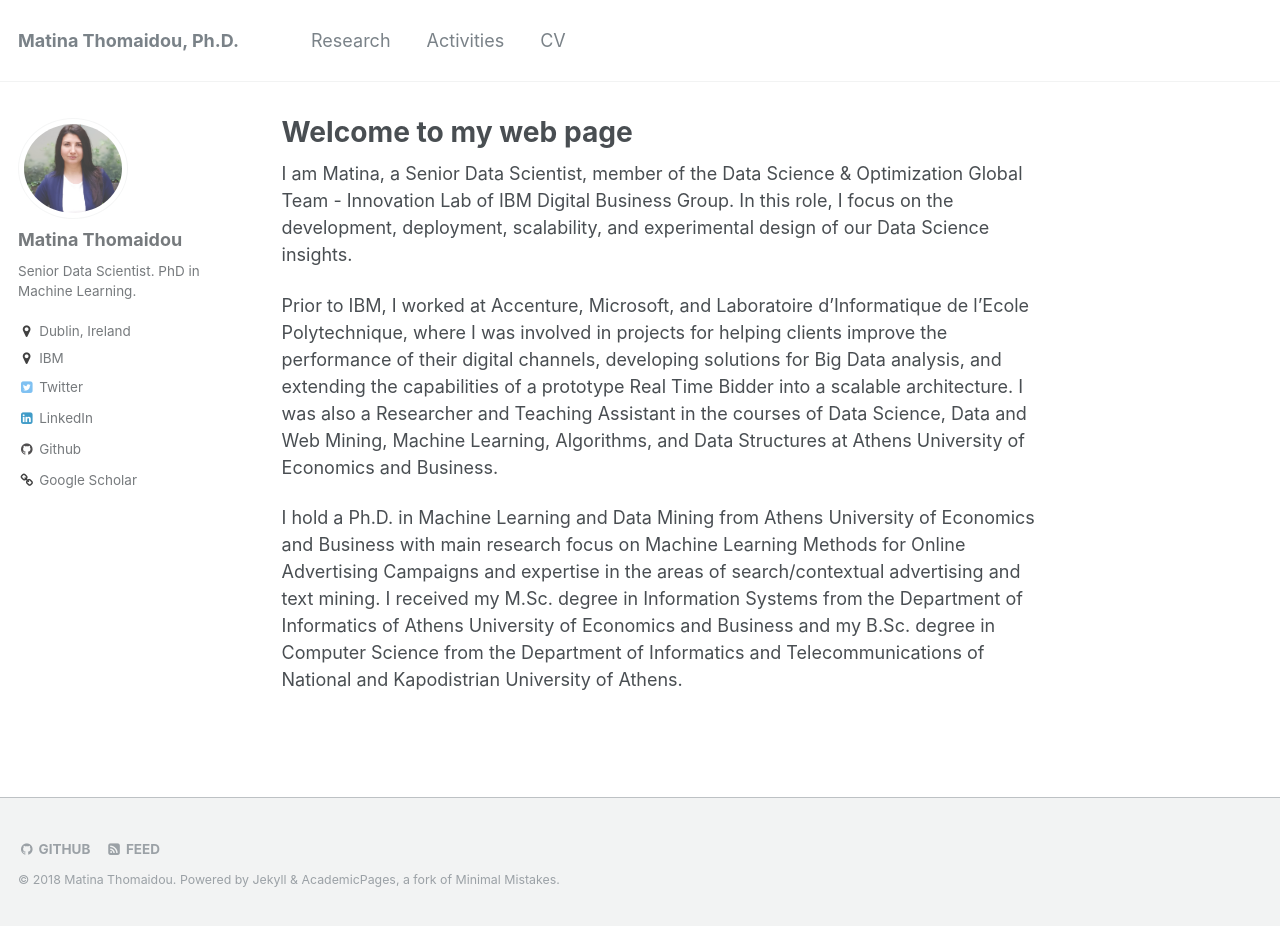
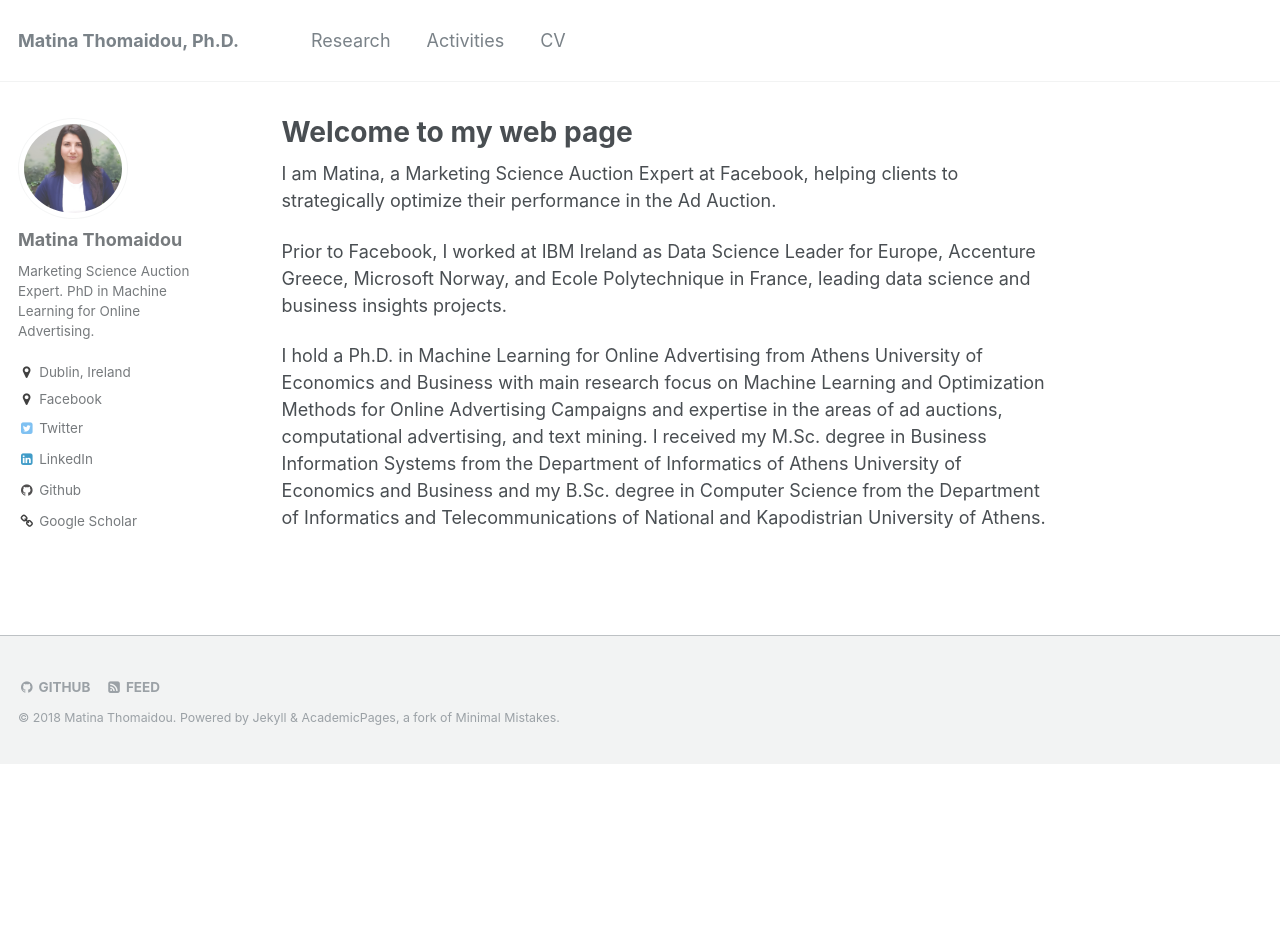
Before and after one commit to matinathomaidou/matinathomaidou.github.io, a Jekyll site: the page built from _pages/about.md, in a window 1280 px wide and 926 px high. Built offline with Jekyll 4.4.1, drawn with Linux system fonts in a browser that asks for light colours.

Commit message:
new fb job
new fb job

```diff
--- a/_config.yml
+++ b/_config.yml
@@ -79,9 +79,9 @@ analytics:
 author:
   name             : "Matina Thomaidou"
   avatar           : "profile.png"
-  bio              : "Senior Data Scientist. PhD in Machine Learning."
+  bio              : "Marketing Science Auction Expert. PhD in Machine Learning for Online Advertising."
   location         : "Dublin, Ireland"
-  employer         : "IBM"
+  employer         : "Facebook"
   googlescholar    : "https://scholar.google.gr/citations?user=le0CBRIAAAAJ&hl=en"
   email            :
   uri              :
--- a/_pages/about.md
+++ b/_pages/about.md
@@ -8,8 +8,8 @@ redirect_from:
   - /about.html
 ---
 
-I am Matina, a Senior Data Scientist, member of the Data Science & Optimization Global Team - Innovation Lab of IBM Digital Business Group. In this role, I focus on the development, deployment, scalability, and experimental design of our Data Science insights.
+I am Matina, a Marketing Science Auction Expert at Facebook, helping clients to strategically optimize their performance in the Ad Auction.
 
-Prior to IBM, I worked at Accenture, Microsoft, and Laboratoire d'Informatique de l'Ecole Polytechnique, where I was involved in projects for helping clients improve the performance of their digital channels, developing solutions for Big Data analysis, and extending the capabilities of a prototype Real Time Bidder into a scalable architecture. I was also a Researcher and Teaching Assistant in the courses of Data Science, Data and Web Mining, Machine Learning, Algorithms, and Data Structures at Athens University of Economics and Business.
+Prior to Facebook, I worked at IBM Ireland as Data Science Leader for Europe, Accenture Greece, Microsoft Norway, and Ecole Polytechnique in France, leading data science and business insights projects.
 
-I hold a Ph.D. in Machine Learning and Data Mining from Athens University of Economics and Business with main research focus on Machine Learning Methods for Online Advertising Campaigns and expertise in the areas of search/contextual advertising and text mining. I received my M.Sc. degree in Information Systems from the Department of Informatics of Athens University of Economics and Business and my B.Sc. degree in Computer Science from the Department of Informatics and Telecommunications of National and Kapodistrian University of Athens.
+I hold a Ph.D. in Machine Learning for Online Advertising from Athens University of Economics and Business with main research focus on Machine Learning and Optimization Methods for Online Advertising Campaigns and expertise in the areas of ad auctions, computational advertising, and text mining. I received my M.Sc. degree in Business Information Systems from the Department of Informatics of Athens University of Economics and Business and my B.Sc. degree in Computer Science from the Department of Informatics and Telecommunications of National and Kapodistrian University of Athens.
```
Also changed, not shown: _pages/cv.md (+1 -1 lines), _pages/research.md (+1 -0 lines), 1 other file.
